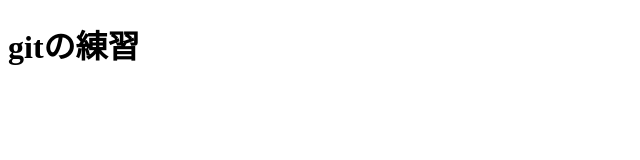
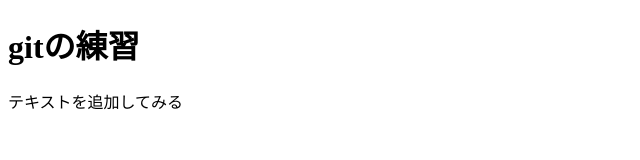
Before and after one commit to shunshunnob/git-test, a plain HTML site: page index.html in a window 1280 px wide. Shown: the whole page, without its empty margins (0-640 px from the left). Drawn offline with Linux system fonts and the light colour scheme.

Commit message:
テキストの追加

```diff
--- a/index.html
+++ b/index.html
@@ -8,6 +8,7 @@
 <body>
     <header>
         <h1 class="header-ttl">gitの練習</h1><!-- /.header-ttl -->
+        <p class="header-txt">テキストを追加してみる</p><!-- /.header-txt -->
     </header>
 </body>
 </html>
```
